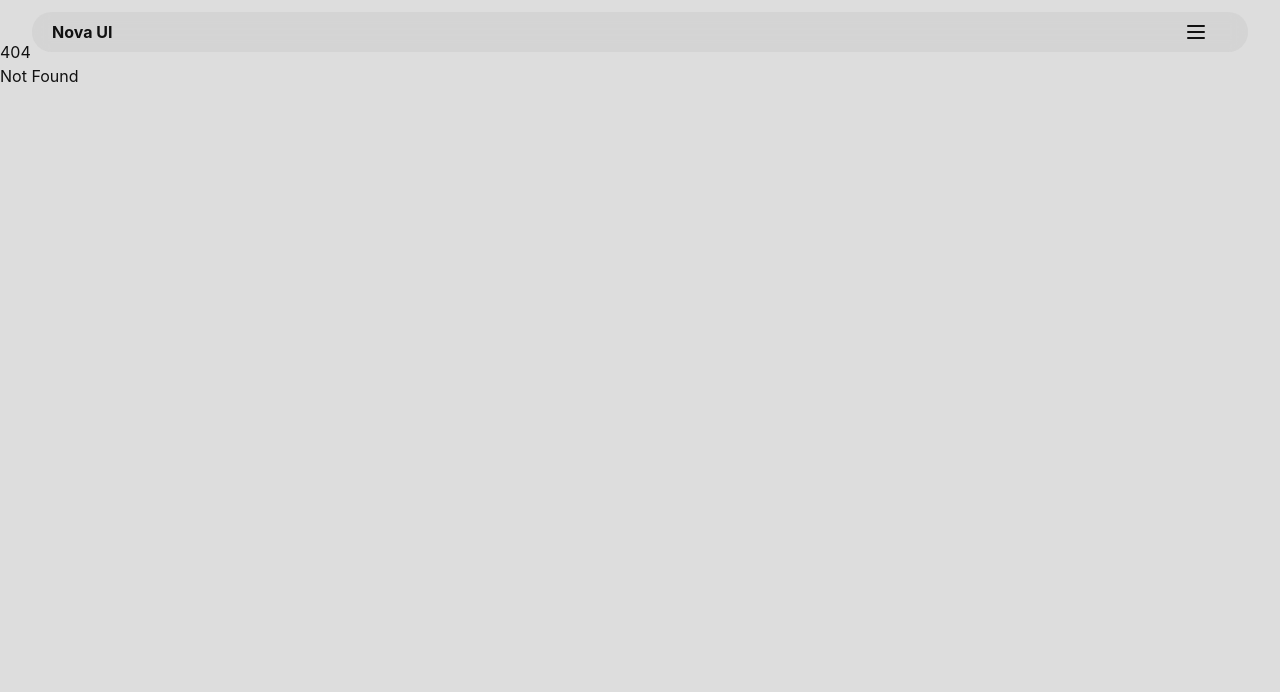
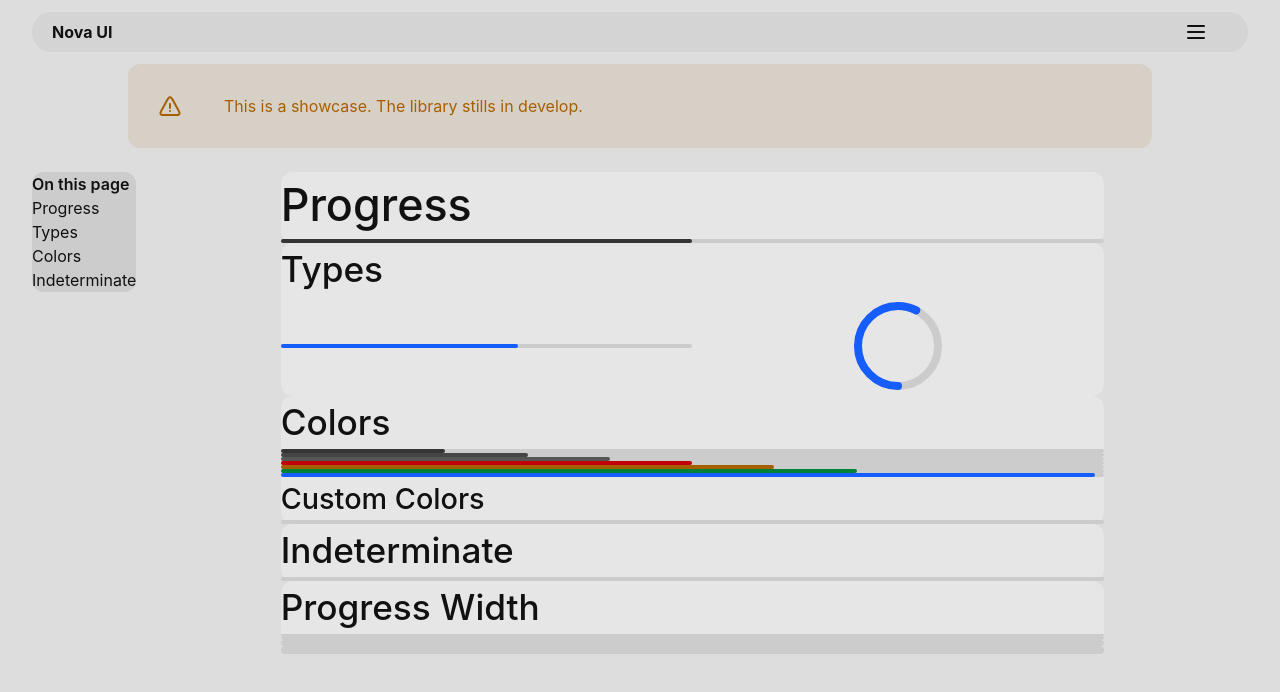
Before and after one commit to martinramos98/Nova-UI, a SvelteKit app: page /components/progress in a window 1280 px wide. Before the commit this address had no page. Shown: the top 692 px of the page. Built offline with nearby package versions, Linux system fonts and the light colour scheme.

Commit message:
wip progress page

```diff
--- a/src/lib/Components/Progress/Progress.svelte
+++ b/src/lib/Components/Progress/Progress.svelte
@@ -50,7 +50,7 @@
 	$: value, calculateMappings(), validatetriggersColors();
 </script>
 
-<div class="ui-loader ui-color-{colors} ui-variant-{variants} {className}">
+<div class="ui-loader ui-color-{colors} {className}">
 	{#if type === 'bar'}
 		<div
 			style="height:{progressWidth}px"
@@ -115,7 +115,7 @@
 			width: 100%;
 			position: absolute;
 			height: inherit;
-			background-color: var(--color-surface-low);
+			background: var(--color-surface-low);
 			z-index: 1;
 		}
 		& .ui-bar-complete {
@@ -124,7 +124,7 @@
 			position: absolute;
 			z-index: 2;
 			height: inherit;
-			background-color: var(--color-container);
+			background: var(--color-container);
 		}
 		&.animate-indeterminate-bar {
 			& .ui-bar-complete {
--- /dev/null
+++ b/src/routes/components/progress/+page.svelte
@@ -0,0 +1,100 @@
+<script>
+	import Title from '$lib/Components/Title/Title.svelte';
+	import Progress from '$lib/Components/Progress/Progress.svelte';
+	let valueBar = 0;
+	let valueCircle = 0;
+	setInterval(() => {
+		if (valueBar >= 1) {
+			valueBar = 0;
+		} else {
+			valueBar += 0.1;
+		}
+		if (valueCircle >= 1) {
+			valueCircle = 0;
+		} else {
+			valueCircle += 0.1;
+		}
+	}, 800);
+</script>
+
+<div class="page-content">
+	<aside>
+		<span class="font-semibold">On this page</span>
+		<ul>
+			<li><a href="#progress">Progress</a></li>
+			<li><a href="#types">Types</a></li>
+			<li><a href="#colors">Colors</a></li>
+			<li><a href="#indeterminate">Indeterminate</a></li>
+			<!-- <li><a href="#customs"></a></li> -->
+		</ul>
+	</aside>
+	<main>
+		<article id="progress">
+			<header>
+				<Title>Progress</Title>
+			</header>
+			<section>
+				<Progress colors={'primary'} value={0.5} />
+			</section>
+		</article>
+		<article id="types">
+			<header>
+				<Title level={2}>Types</Title>
+			</header>
+			<section class="w-full">
+				<div class="types-box">
+					<Progress colors={'info'} className="w-[50%]" value={valueBar} />
+					<Progress colors={'info'} className="w-fit m-auto" type="circle" value={valueCircle} />
+				</div>
+			</section>
+		</article>
+		<article id="colors">
+			<header>
+				<Title level={2}>Colors</Title>
+			</header>
+			<section>
+				<Progress colors={'primary'} value={0.2} />
+				<Progress colors={'secondary'} value={0.3} />
+				<Progress colors={'tertiary'} value={0.4} />
+				<Progress colors={'error'} value={0.5} />
+				<Progress colors={'warning'} value={0.6} />
+				<Progress colors={'success'} value={0.7} />
+				<Progress colors={'info'} value={0.99} />
+			</section>
+			<section>
+				<Title level={3}>Custom Colors</Title>
+				<Progress --color-container={'var(--color-pink-300)'} value={0.5}></Progress>
+			</section>
+		</article>
+		<article id="indeterminate">
+			<header>
+				<Title level={2}>Indeterminate</Title>
+			</header>
+			<section>
+				<Progress
+					--color-container={'linear-gradient(to right, #ED64A6, #4299E1)'}
+					indeterminate={true}
+					value={0.5}
+				/>
+			</section>
+		</article>
+		<article id="width">
+			<header>
+				<Title level={2}>Progress Width</Title>
+			</header>
+			<section>
+				<Progress indeterminate={true} progressWidth={2} colors={'primary'} value={0.5} />
+				<Progress indeterminate={true} progressWidth={4} colors={'primary'} value={0.5} />
+				<Progress indeterminate={true} progressWidth={6} colors={'primary'} value={0.5} />
+				<Progress indeterminate={true} progressWidth={8} colors={'primary'} value={0.5} />
+			</section>
+		</article>
+	</main>
+</div>
+
+<style>
+	.types-box {
+		width: 100%;
+		flex-wrap: nowrap;
+	}
+</style>
--- a/src/routes/components/radiogroup/+page.svelte
+++ b/src/routes/components/radiogroup/+page.svelte
@@ -40,8 +40,6 @@
 			<Radio size={'size-6'} id={'item-4'} variant="neon" value={4} labelText="test4"></Radio>
 		</RadioGroup>
 	</article>
-	<Title className="my-2" level={2}>Callouts</Title>
-	<article class="callout"></article>
 	<Button
 		colors="info"
 		variant={'solid'}
@@ -77,15 +75,6 @@
 		}}>Toast Test 2</Button
 	>
 	<Title level={2} className="my-2">Progress</Title>
-	<article class="callout">
-		<Progress />
-		<Progress colors="info" indeterminate={true} progressWidth={8} />
-		<Progress colors="error" progressWidth={8} value={0.3} />
-		<Progress barRounded={false} colors="warning" progressWidth={8} value={0.7} />
-		<Progress type="circle" indeterminate={true} colors="warning" progressWidth={2} value={0.7} />
-		<Progress type="circle" colors="info" progressWidth={3} value={0.9} />
-		<Progress type="circle" colors="primary" progressWidth={2} value={0.5} />
-	</article>
 </main>
 
 <style>
```
